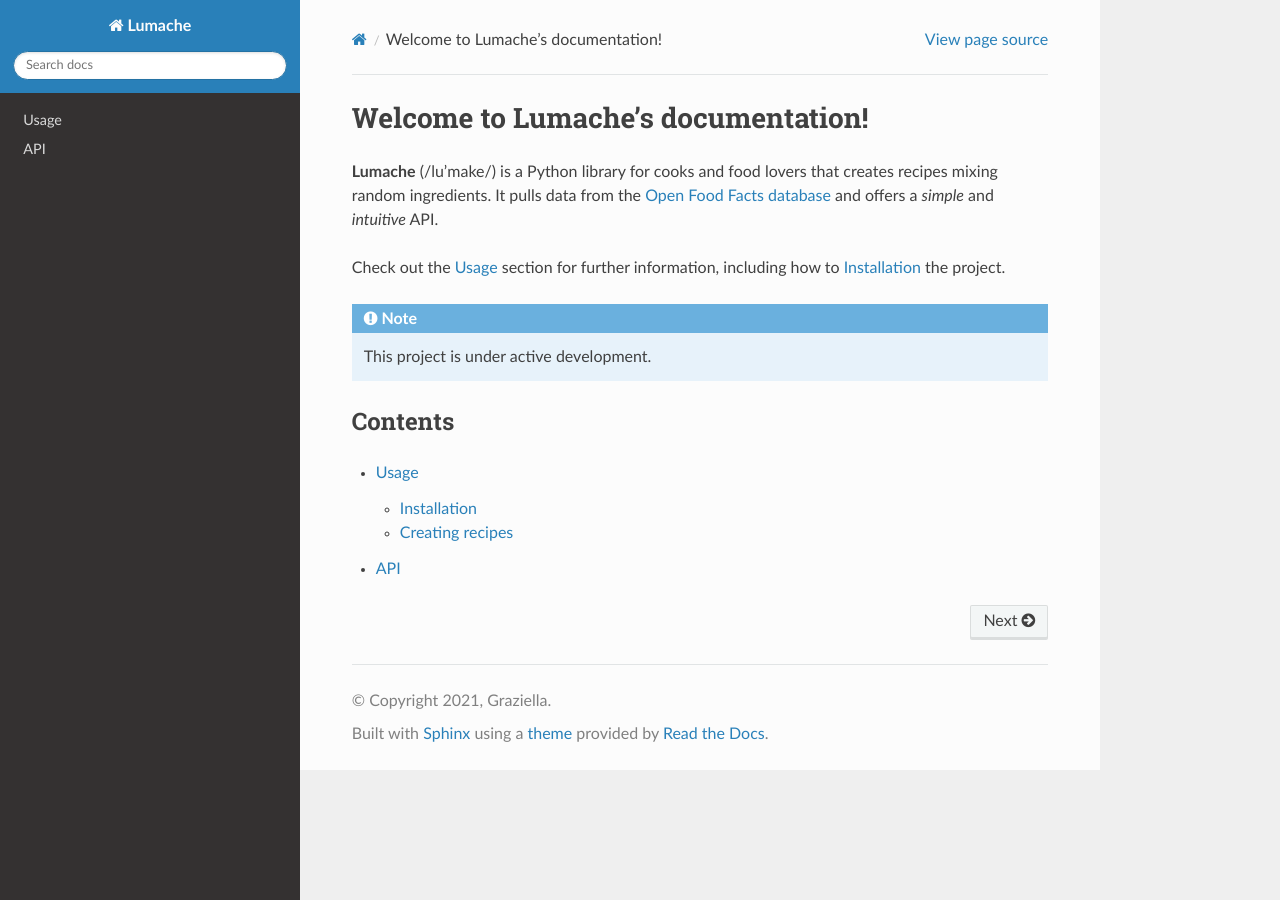
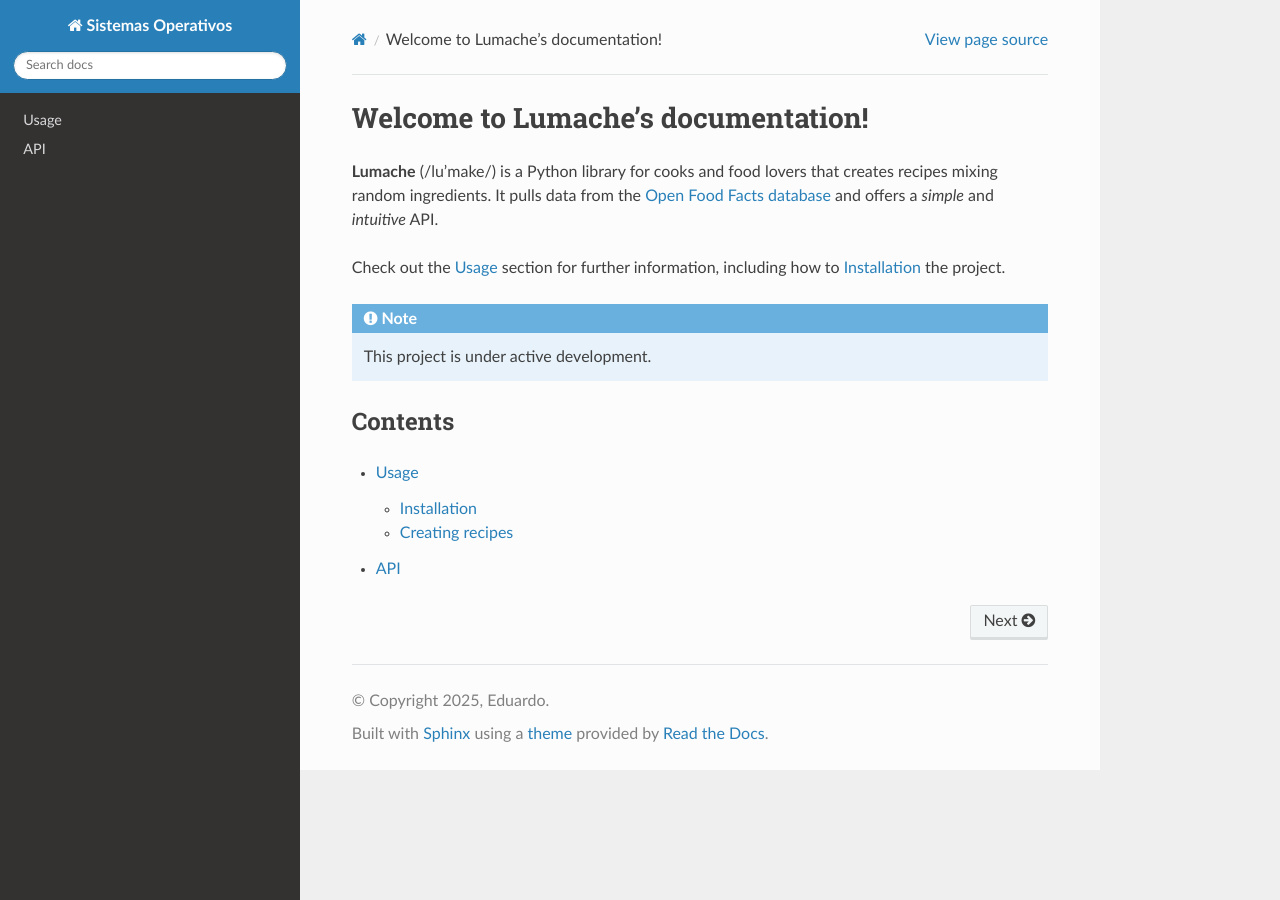
Before and after one commit to educonstantin/so, a Sphinx documentation site: the page built from docs/source/index.rst, in a window 1280 px wide. Built offline with Sphinx 7.4.7 and the Read the Docs theme 3.1.0, drawn with Linux system fonts in a browser that asks for light colours.

Commit message:
Update conf.py

```diff
--- a/docs/source/conf.py
+++ b/docs/source/conf.py
@@ -2,9 +2,9 @@
 
 # -- Project information
 
-project = 'Lumache'
-copyright = '2021, Graziella'
-author = 'Graziella'
+project = 'Sistemas Operativos'
+copyright = '2025, Eduardo'
+author = 'Eduardo'
 
 release = '0.1'
 version = '0.1.0'
```
